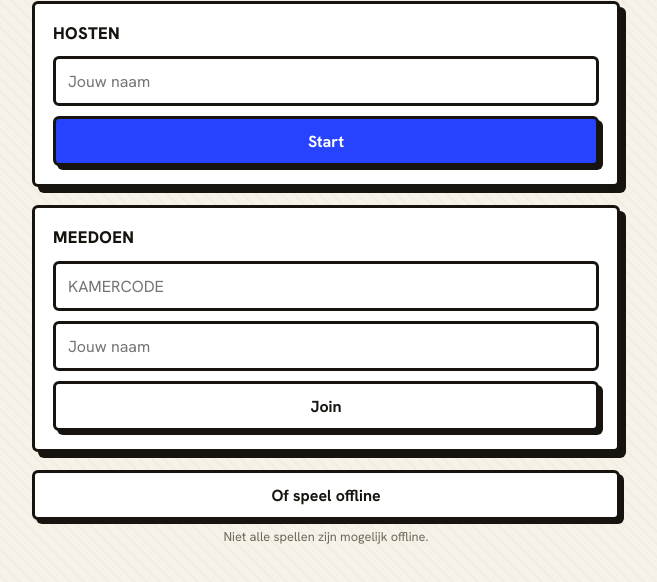
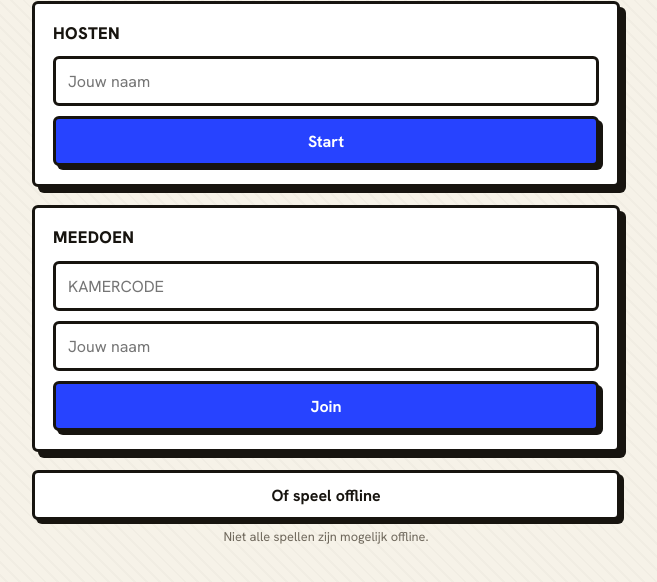
Before and after one commit to NikkiBouman/social-games, a website: page index.html in a window 1280 px wide. Shown: the part 60-642 px from the top of the page, without its empty margins (314-971 px from the left). Drawn offline with Linux system fonts and the light colour scheme.

Commit message:
style: make Join button blue (btn-pop)

```diff
--- a/index.html
+++ b/index.html
@@ -69,7 +69,7 @@
           <div class="row" style="margin-bottom:10px">
             <input id="join-name" type="text" placeholder="Jouw naam" maxlength="24" autocomplete="off" value="${esc(savedName())}">
           </div>
-          <button id="join" class="btn btn-block">Join</button>
+          <button id="join" class="btn btn-block btn-pop">Join</button>
         </section>
 
         ${state.error ? `<p class="error">${esc(state.error)}</p>` : ""}
```
